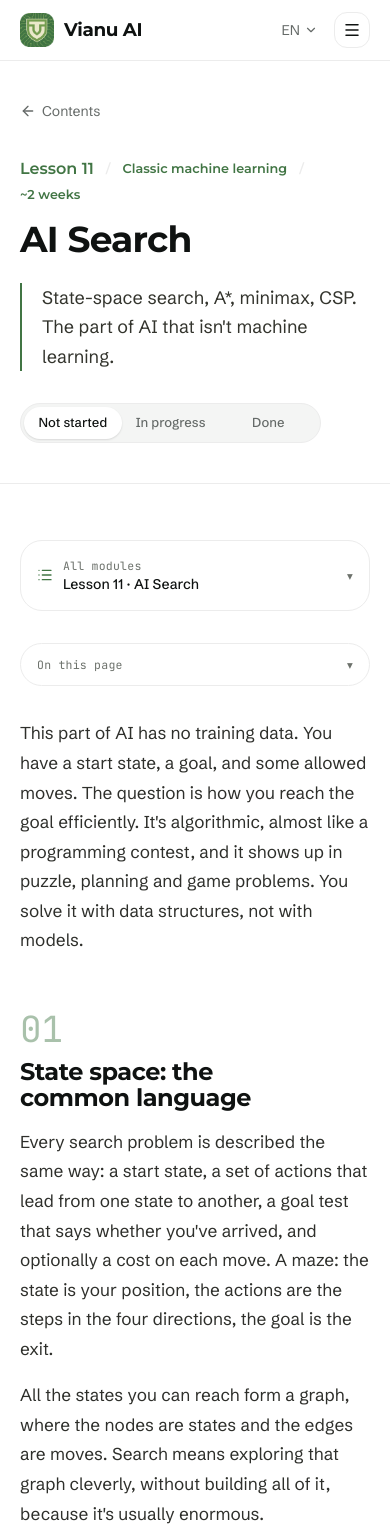
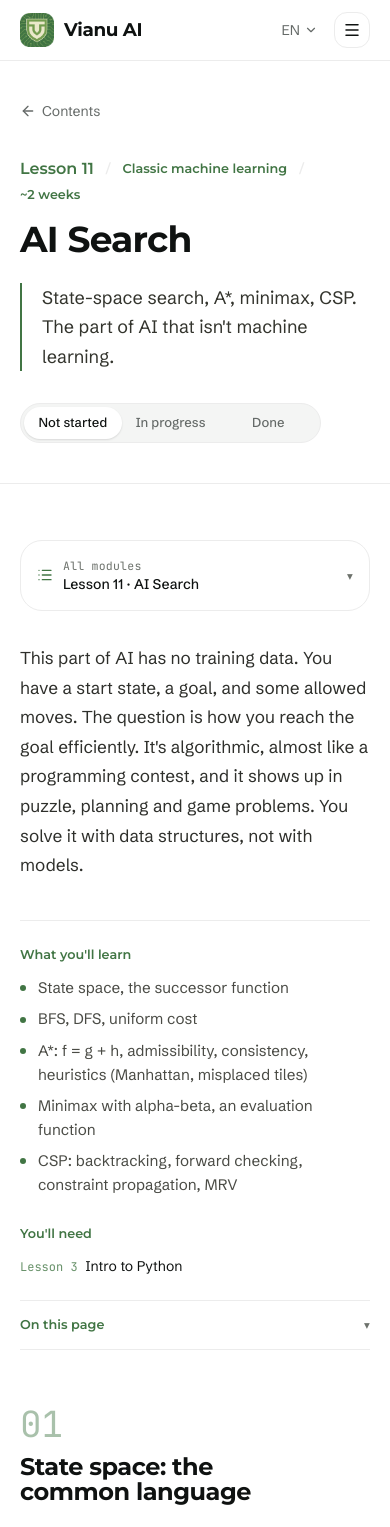
Before and after one commit to RaduGoga/platforma-vianu-ai, a Next.js app: page /en/programa/ai-search in a window 390 px wide. Shown: the top 1527 px of the page. Built offline with nearby package versions, Linux system fonts and the light colour scheme.

Commit message:
fisa lectiei

```diff
--- /dev/null
+++ b/src/components/lesson-brief.tsx
@@ -0,0 +1,76 @@
+"use client";
+
+import Link from "next/link";
+import type { Module } from "@/data/curriculum";
+import { modules, lessonNumber } from "@/data/curriculum";
+import { useProgress } from "@/lib/progress";
+import { StatusMark } from "@/components/lesson-nav";
+import { LessonToc, type TocEntry } from "@/components/lesson-toc";
+import { useHref, useLang, useT } from "@/components/lang-provider";
+
+// Fișa de la începutul lecției: ce înveți și de ce lecții ai nevoie înainte.
+// Pe ecranele fără coloană de cuprins, tot aici stă și lista secțiunilor.
+export function LessonBrief({ m, toc }: { m: Module; toc: TocEntry[] }) {
+  const t = useT();
+  const href = useHref();
+  const { lang } = useLang();
+  const en = lang === "en";
+  const { statuses } = useProgress();
+
+  const topics = en ? m.topicsEn : m.topics;
+  const prereqs = (m.requires ?? [])
+    .map((code) => modules.find((x) => x.code === code))
+    .filter((x): x is Module => Boolean(x));
+
+  return (
+    <div className="mt-10 max-w-3xl border-y border-border">
+      <div className="grid gap-x-10 gap-y-7 py-6 sm:grid-cols-[1.35fr_1fr]">
+        <div>
+          <div className="kicker">{t("Ce înveți", "What you'll learn")}</div>
+          <ul className="mt-3 space-y-2">
+            {topics.map((tp, i) => (
+              <li key={i} className="sidenote flex gap-3">
+                <span className="mt-[0.6em] h-1.5 w-1.5 shrink-0 rounded-full bg-primary" aria-hidden />
+                {tp}
+              </li>
+            ))}
+          </ul>
+        </div>
+
+        <div>
+          <div className="kicker">{t("Ai nevoie de", "You'll need")}</div>
+          {prereqs.length > 0 ? (
+            <ul className="mt-3 space-y-2">
+              {prereqs.map((p) => (
+                <li key={p.code}>
+                  <Link
+                    href={href(`/programa/${p.slug}`)}
+                    className="focus-ring group flex items-baseline gap-2 text-sm"
+                  >
+                    <span className="shrink-0 font-mono text-xs tabular-nums text-primary/80">
+                      {t("Lecția", "Lesson")} {lessonNumber(p.code)}
+                    </span>
+                    <span className="text-foreground transition-colors group-hover:text-primary">
+                      {en ? p.titleEn : p.title}
+                    </span>
+                    <StatusMark status={statuses[p.code]} className="self-center" />
+                  </Link>
+                </li>
+              ))}
+            </ul>
+          ) : (
+            <p className="sidenote mt-3">
+              {t("Nimic în plus, poți începe direct.", "Nothing else, you can start right away.")}
+            </p>
+          )}
+        </div>
+      </div>
+
+      {toc.length > 0 && (
+        <div className="border-t border-border xl:hidden">
+          <LessonToc entries={toc} variant="inline" />
+        </div>
+      )}
+    </div>
+  );
+}
--- a/src/components/lesson-toc.tsx
+++ b/src/components/lesson-toc.tsx
@@ -70,12 +70,12 @@ export function LessonToc({ entries, variant }: { entries: TocEntry[]; variant:
 
   if (variant === "inline") {
     return (
-      <details className="group mb-8 rounded-xl border border-border bg-card xl:hidden">
-        <summary className="focus-ring flex cursor-pointer list-none items-center justify-between gap-3 px-4 py-3">
-          <span className="mono-label">{t("Pe pagina asta", "On this page")}</span>
+      <details className="group">
+        <summary className="focus-ring flex min-h-12 cursor-pointer list-none items-center justify-between gap-3">
+          <span className="kicker">{t("Pe pagina asta", "On this page")}</span>
           <span className="mono-label transition-transform group-open:rotate-180">▾</span>
         </summary>
-        <ol className="border-t border-border px-4 py-2">
+        <ol className="pb-3">
           {entries.map((e) => (
             <li key={e.id}>
               <a href={`#${e.id}`} className="focus-ring flex min-h-10 items-center gap-3 text-sm text-foreground">
--- a/src/components/lesson-view.tsx
+++ b/src/components/lesson-view.tsx
@@ -9,6 +9,7 @@ import { typeLabel } from "@/data/resources";
 import { RecordVisit } from "@/components/record-visit";
 import { LessonNav } from "@/components/lesson-nav";
 import { CodeBlock } from "@/components/code-block";
+import { LessonBrief } from "@/components/lesson-brief";
 import { LessonDoneRow, LessonStatusControl } from "@/components/lesson-status";
 import { LessonToc, type TocEntry } from "@/components/lesson-toc";
 import { toggleSolved, useProgress } from "@/lib/progress";
@@ -123,10 +124,11 @@ export function LessonView({
           <LessonNav currentCode={m.code} variant="drawer" />
           {lesson ? (
             <>
-              <LessonToc entries={toc} variant="inline" />
               <p className="lesson-prose max-w-3xl text-xl leading-relaxed text-foreground">
                 {lesson.intro}
               </p>
+
+              <LessonBrief m={m} toc={toc} />
 
               {lesson.sections.map((s, i) => (
                 <section
--- a/src/data/curriculum.ts
+++ b/src/data/curriculum.ts
@@ -18,6 +18,8 @@ export interface Module {
   topicsEn: string[];
   // resursele se leaga prin id
   resourceIds: string[];
+  // lectiile de care ai nevoie inainte (coduri); lipseste la cele de inceput
+  requires?: string[];
   checkpoint?: string; // punct de control dupa modul (ex. pipeline complet)
   checkpointEn?: string;
 }
@@ -69,14 +71,14 @@ export const modules: Module[] = [
     topics: [
       "Ce e AI și ML, și unde se folosește",
       "Instalare Python 3.11 și JupyterLab",
-      "Documentație offline",
+      "Documentația la concurs: ce site-uri sunt permise",
       "Conturi pe MLCompete și Nitro AI Judge",
       "Prima submisie validă",
     ],
     topicsEn: [
       "What AI and ML are, and where they're used",
       "Installing Python 3.11 and JupyterLab",
-      "Offline documentation",
+      "Documentation at the contest: which sites are allowed",
       "Accounts on MLCompete and Nitro AI Judge",
       "Your first valid submission",
     ],
@@ -84,6 +86,7 @@ export const modules: Module[] = [
   },
   {
     code: "S2",
+    requires: ["S1"],
     slug: "intro-ai-de-concurs",
     title: "Intro în AI de concurs",
     titleEn: "Intro to contest AI",
@@ -112,6 +115,7 @@ export const modules: Module[] = [
   },
   {
     code: "S3",
+    requires: ["S1"],
     slug: "intro-python",
     title: "Intro în Python",
     titleEn: "Intro to Python",
@@ -138,6 +142,7 @@ export const modules: Module[] = [
   },
   {
     code: "S4",
+    requires: ["S3"],
     slug: "numpy-si-pandas",
     title: "NumPy și Pandas",
     titleEn: "NumPy and Pandas",
@@ -162,6 +167,7 @@ export const modules: Module[] = [
   },
   {
     code: "S6",
+    requires: ["S4"],
     slug: "eda-si-preprocesare",
     title: "EDA și preprocesare",
     titleEn: "EDA and preprocessing",
@@ -188,6 +194,7 @@ export const modules: Module[] = [
   },
   {
     code: "S5",
+    requires: ["S6"],
     slug: "pipeline-complet",
     title: "Pipeline complet",
     titleEn: "The full pipeline",
@@ -215,6 +222,7 @@ export const modules: Module[] = [
   // ————— Machine learning clasic —————
   {
     code: "S8",
+    requires: ["S5"],
     slug: "supervizat-clasic",
     title: "Supervizat clasic",
     titleEn: "Classic supervised learning",
@@ -245,6 +253,7 @@ export const modules: Module[] = [
   },
   {
     code: "S11",
+    requires: ["S8"],
     slug: "evaluare-si-validare",
     title: "Evaluare și validare",
     titleEn: "Evaluation and validation",
@@ -273,6 +282,7 @@ export const modules: Module[] = [
   },
   {
     code: "S13",
+    requires: ["S8", "S11"],
     slug: "ensembles",
     title: "Ensembles",
     titleEn: "Ensembles",
@@ -299,6 +309,7 @@ export const modules: Module[] = [
   },
   {
     code: "S14",
+    requires: ["S4", "S8"],
     slug: "nesupervizat-si-reducere-dimensionala",
     title: "Nesupervizat și reducere dimensională",
     titleEn: "Unsupervised learning and dimensionality reduction",
@@ -329,6 +340,7 @@ export const modules: Module[] = [
   },
   {
     code: "S15",
+    requires: ["S3"],
     slug: "ai-search",
     title: "AI Search",
     titleEn: "AI Search",
@@ -355,6 +367,7 @@ export const modules: Module[] = [
   },
   {
     code: "S16",
+    requires: ["S8"],
     slug: "nlp-clasic",
     title: "NLP clasic",
     titleEn: "Classic NLP",
@@ -383,6 +396,7 @@ export const modules: Module[] = [
   },
   {
     code: "S17",
+    requires: ["S4"],
     slug: "cv-clasic-si-augmentari",
     title: "CV clasic și augmentări",
     titleEn: "Classic CV and augmentation",
@@ -410,6 +424,7 @@ export const modules: Module[] = [
   // ————— Deep learning —————
   {
     code: "S18",
+    requires: ["S8", "S11"],
     slug: "deep-learning-i",
     title: "Deep learning I",
     titleEn: "Deep learning I",
@@ -434,6 +449,7 @@ export const modules: Module[] = [
   },
   {
     code: "S19",
+    requires: ["S18"],
     slug: "deep-learning-ii",
     title: "Deep learning II",
     titleEn: "Deep learning II",
@@ -462,6 +478,7 @@ export const modules: Module[] = [
   },
   {
     code: "S20",
+    requires: ["S19"],
     slug: "deep-learning-iii",
     title: "Deep learning III",
     titleEn: "Deep learning III",
@@ -484,6 +501,7 @@ export const modules: Module[] = [
   },
   {
     code: "S21",
+    requires: ["S20", "S17"],
     slug: "cnn-i",
     title: "CNN I",
     titleEn: "CNN I",
@@ -510,6 +528,7 @@ export const modules: Module[] = [
   },
   {
     code: "S22",
+    requires: ["S21"],
     slug: "cnn-ii-transfer-learning",
     title: "CNN II, transfer learning",
     titleEn: "CNN II, transfer learning",
@@ -534,6 +553,7 @@ export const modules: Module[] = [
   },
   {
     code: "S23",
+    requires: ["S20", "S16"],
     slug: "embeddings-si-secvente",
     title: "Embeddings și secvențe",
     titleEn: "Embeddings and sequences",
@@ -560,6 +580,7 @@ export const modules: Module[] = [
   },
   {
     code: "S24",
+    requires: ["S20"],
     slug: "reinforcement-learning-etica-bias",
     title: "Reinforcement learning, etică și bias",
     titleEn: "Reinforcement learning, ethics and bias",
```
